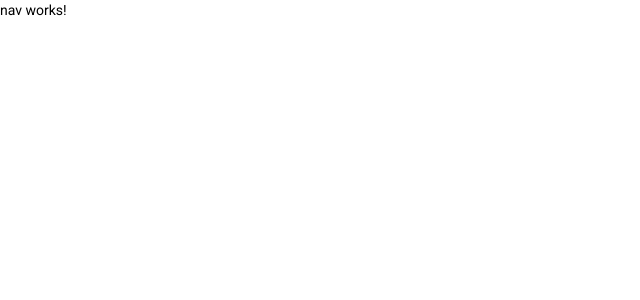
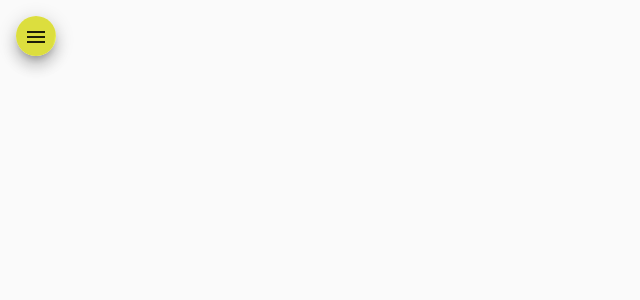
Before and after one commit to clibanez/Cuscuz-Di-rio-Angular, an Angular app: page / in a window 1280 px wide. Shown: the top 300 px of the page, without its empty margins (0-640 px from the left). Built offline with nearby package versions, Linux system fonts and the light colour scheme.

Commit message:
HTML e CSS para componente nav

```diff
--- a/src/app/components/nav/nav.component.css
+++ b/src/app/components/nav/nav.component.css
@@ -0,0 +1,28 @@
+.container {
+  height: 100%;
+}
+
+.sidenav {
+  width: 13rem;
+  color: white;
+  background: rgb(43,43,40);
+  background: linear-gradient(101deg, rgba(43,43,40,1) 58%, rgba(76,77,70,0.728695652173913) 100%);
+}
+img{
+  width: 80%;
+  height: 7rem;
+  margin: .8rem auto 1rem auto;
+}
+
+.sidenav a {
+  color: white;
+}
+.sidenav i{
+  margin-right: .6rem;
+}
+
+.menu{
+  margin: 1rem 0 0 1rem;
+  background: rgb(220,222,62);
+background: linear-gradient(101deg, rgba(220,222,62,1) 88%, rgba(232,245,35,0.728695652173913) 95%);
+}
--- a/src/app/components/nav/nav.component.html
+++ b/src/app/components/nav/nav.component.html
@@ -1 +1,30 @@
-<p>nav works!</p>
+<mat-drawer-container class="container" autosize>
+  <mat-drawer #drawer class="sidenav mat-elevation-z10" mode="side">
+   <!-- <img src="" alt="Imagem de navegação">-->
+  <mat-nav-list class="nav-list">
+  <a mat-list-item routerLink="/">
+    <i class="material-icons">home</i>
+    Home
+  </a>
+  <a mat-list-item routerLink="/">
+    <i class="material-icons">account_circle</i>
+    Cuscuz
+  </a>
+  <a mat-list-item routerLink="/">
+    <i class="material-icons">code</i>
+    Github
+  </a>
+  <a mat-list-item routerLink="/">
+    <i class="material-icons">logout</i>
+    Logout
+  </a>
+</mat-nav-list>
+  </mat-drawer>
+
+  <div class="sidenav-content">
+    <button class="menu mat-elevation-z10" (click)="drawer.toggle()" mat-icon-button>
+      <mat-icon>menu</mat-icon>
+    </button>
+  </div>
+
+</mat-drawer-container>
```
Also changed, not shown: src/assets/img/cuscuz.svg (added).
